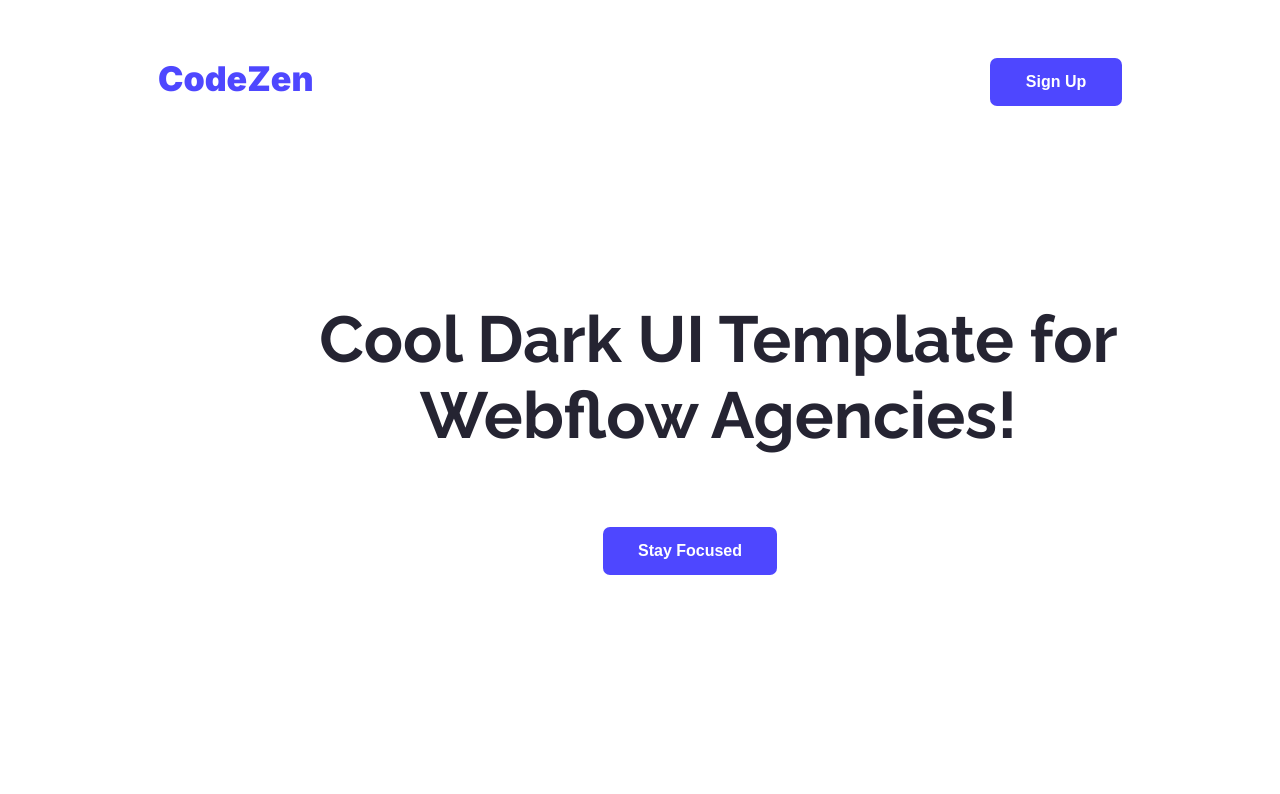
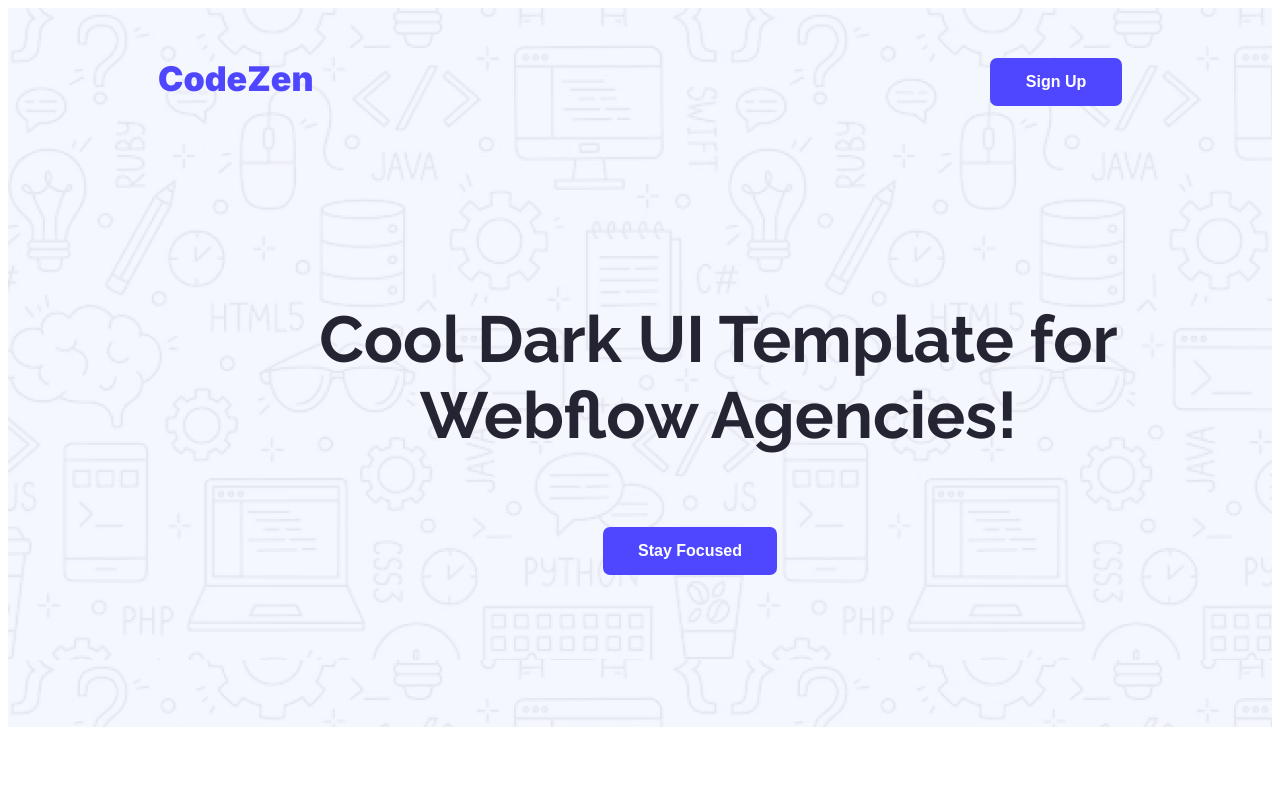
Before and after one commit to Nure-Anha/Tamanna_B12A01, a plain HTML site: page index.html in a window 1280 px wide. Shown: the top 794 px of the page. Drawn offline with Linux system fonts and the light colour scheme; the site is published under a folder, as on GitHub Pages, so addresses that start at the root find nothing.

Commit message:
added  bg path solve

```diff
--- a/assignment1.css
+++ b/assignment1.css
@@ -15,7 +15,7 @@
 }
 
 .bg_color{                                                                  /*Banner Part*/
-  background-image: url('/Assets/Hero-bg.png');
+  background-image: url('Assets/Hero-bg.png');
 }
 .bgwhite{
    background-color: #FFFFFF;
```
